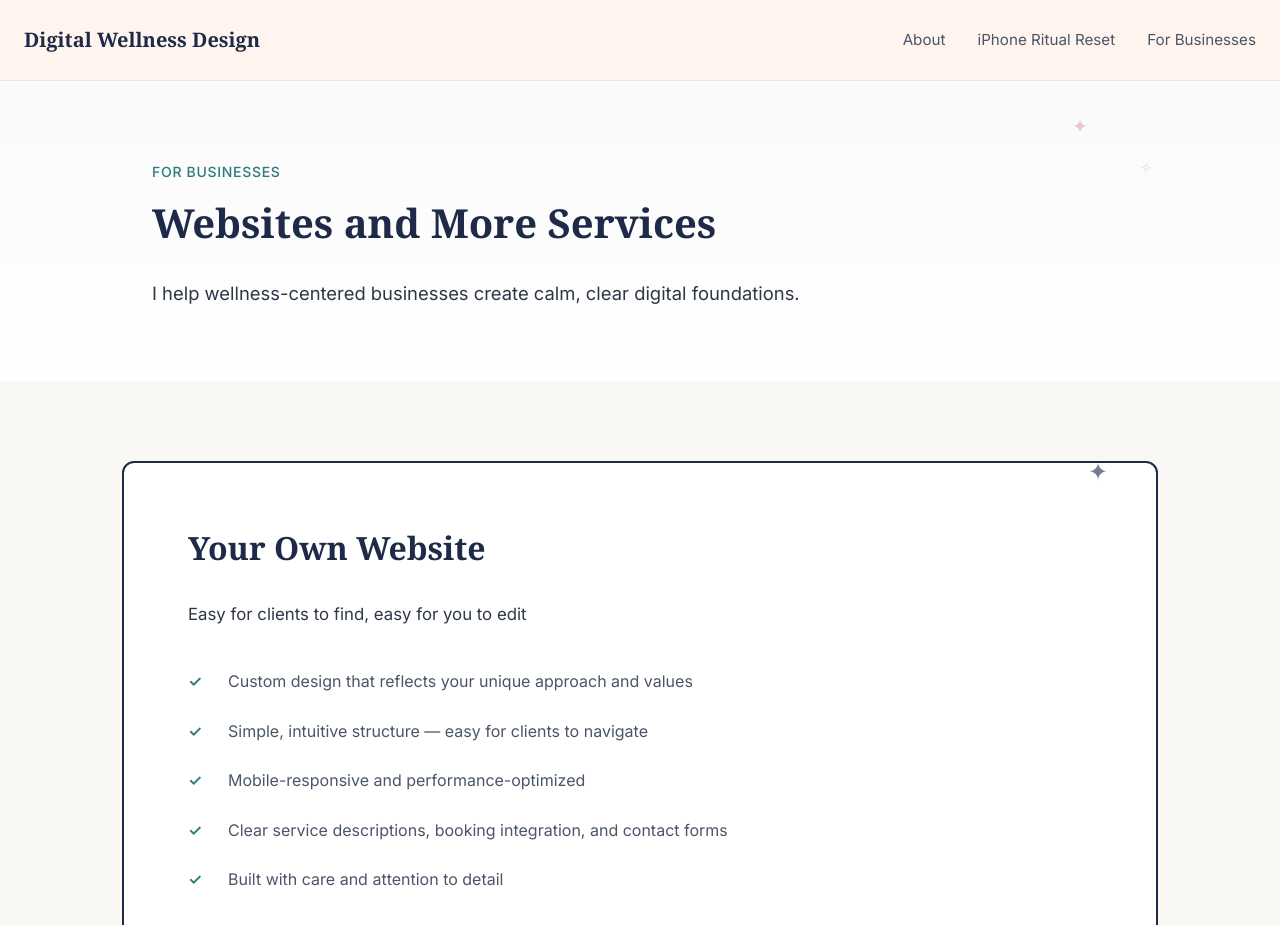
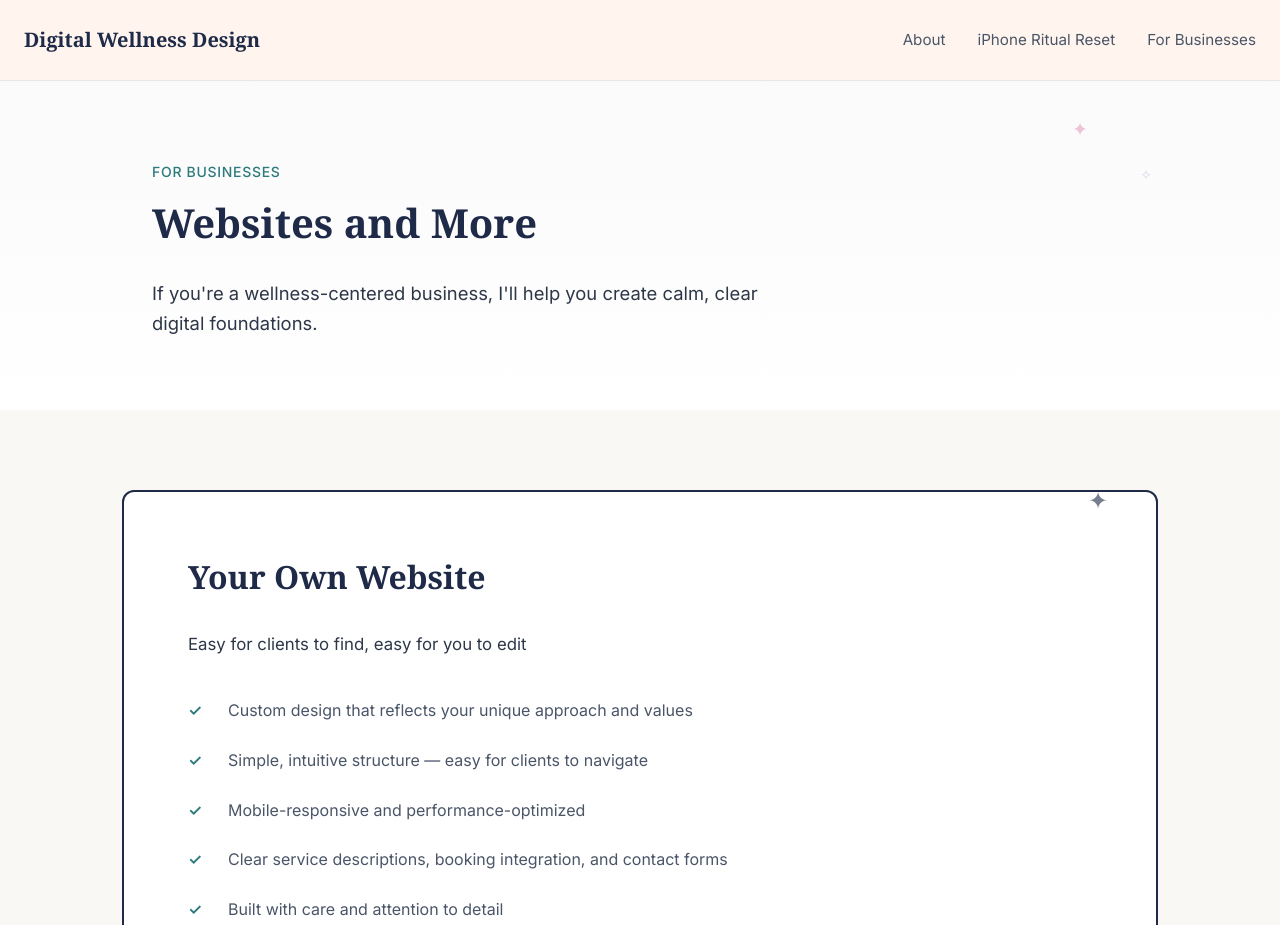
Before and after one commit to digitalwellnessdesign/io, a website: page practitioners.html in a window 1280 px wide. Shown: the top 925 px of the page. Drawn offline with Linux system fonts and the light colour scheme; a web font is replaced by a local one.

Commit message:
Updated practitioners.html

```diff
--- a/practitioners.html
+++ b/practitioners.html
@@ -294,8 +294,8 @@
     <span class="sparkle-accent sparkle-2">✧</span>
     <div class="container">
       <span class="page-label">For Businesses</span>
-      <h1>Websites and More Services</h1>
-      <p class="intro-copy">I help wellness-centered businesses create calm, clear digital foundations.</p>
+      <h1>Websites and More</h1>
+      <p class="intro-copy">If you're a wellness-centered business, I'll help you create calm, clear digital foundations.</p>
     </div>
   </section>
 
```
